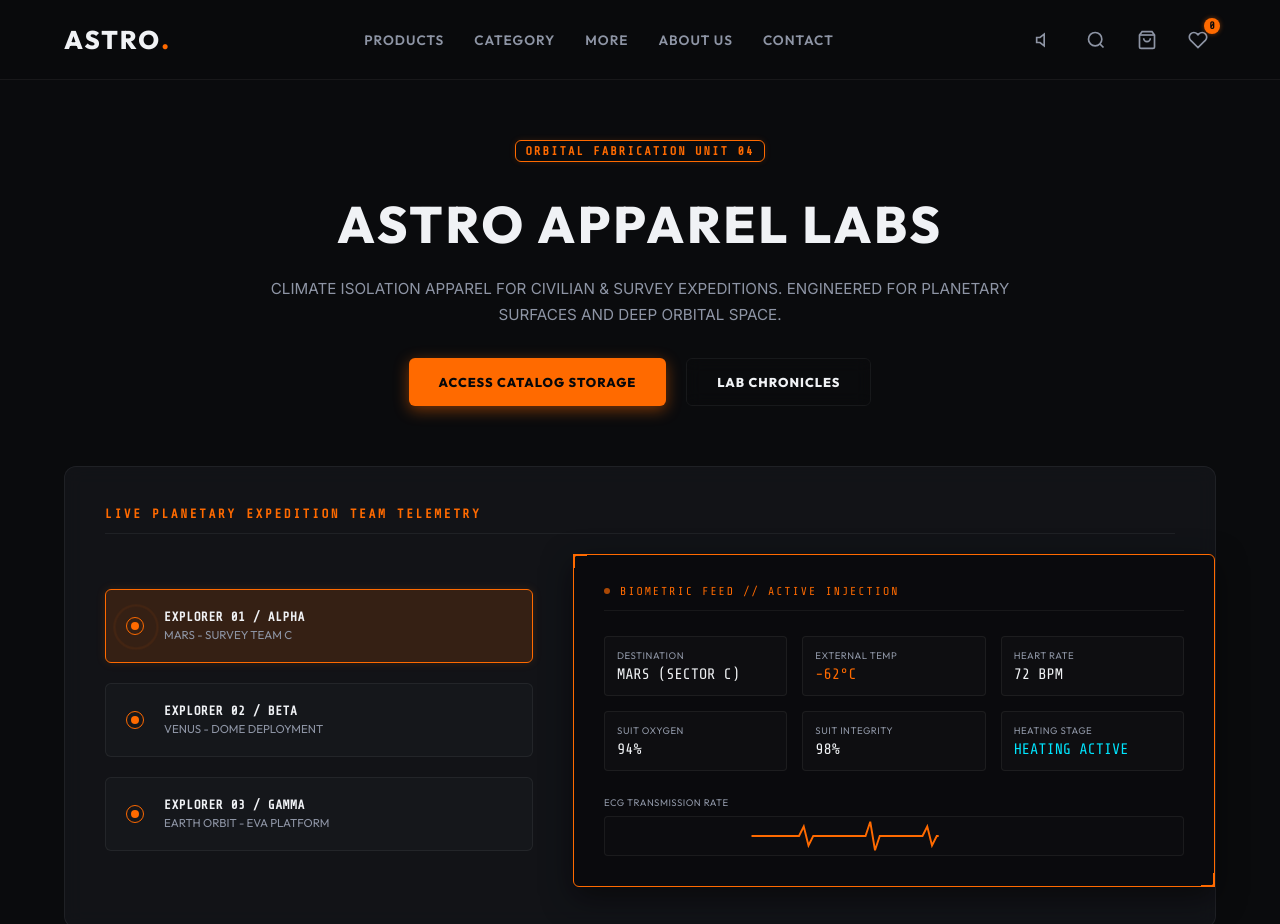
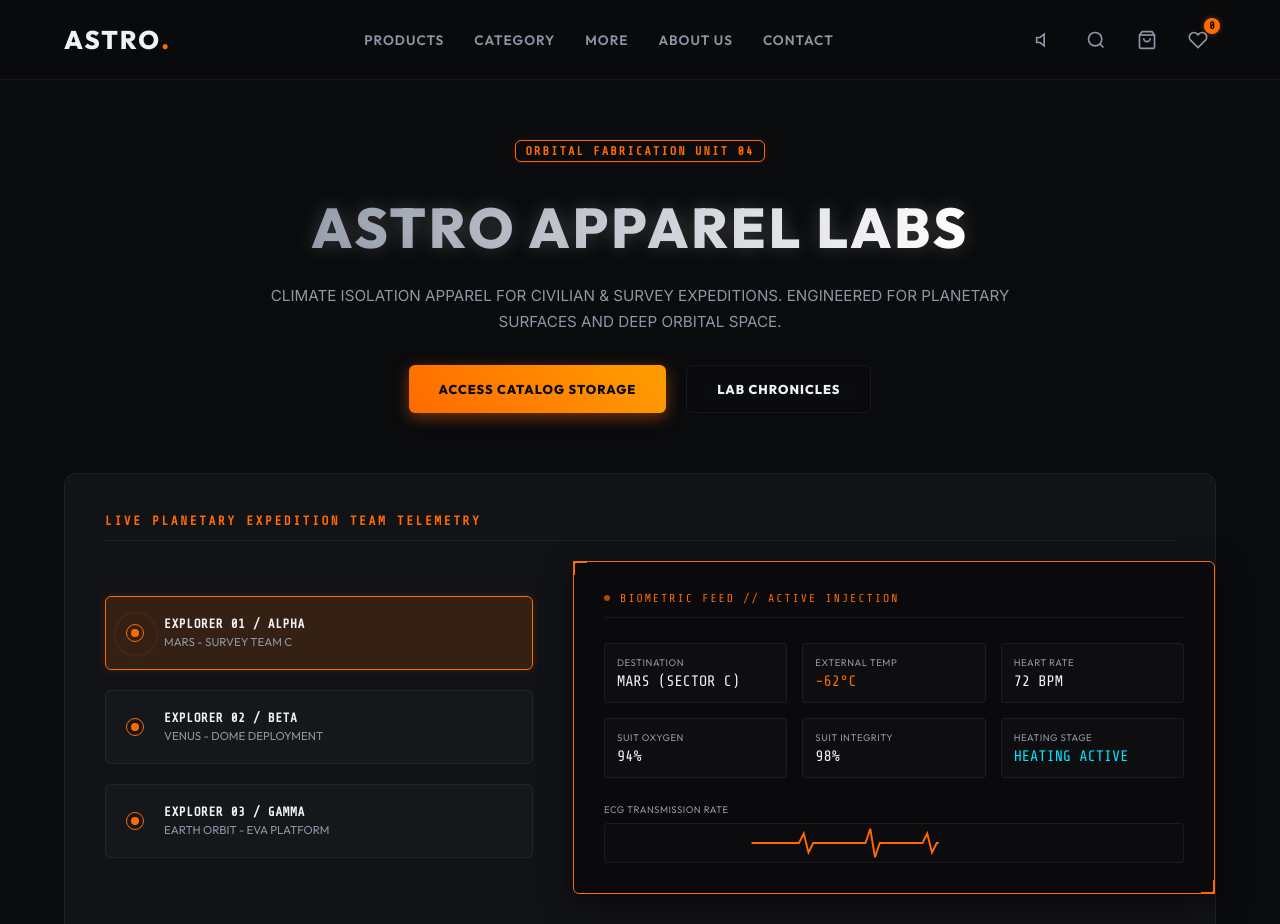
Before and after one commit to Chari24/ASTRO-APPAREL-LABS, a plain HTML site: page index.html in a window 1280 px wide. Shown: the top 924 px of the page. Drawn offline with nearby package versions, Linux system fonts and the light colour scheme.

Commit message:
Add creative futuristic styling effects

```diff
--- a/style.css
+++ b/style.css
@@ -407,11 +407,17 @@ body.weather-blizzard #frost-overlay {
 }
 .brand-hero-header h2 {
   font-family: var(--font-tech);
-  font-size: 3.2rem;
+  font-size: 3.5rem;
   font-weight: 800;
   letter-spacing: 3px;
-  color: var(--text-main);
   margin: 15px 0 20px 0;
+  background: linear-gradient(to right, #fff, var(--text-muted), #fff);
+  background-size: 200% auto;
+  color: transparent;
+  -webkit-background-clip: text;
+  background-clip: text;
+  animation: shineWave 4s linear infinite;
+  text-shadow: 0 0 20px rgba(255, 255, 255, 0.2);
 }
 .brand-hero-header p {
   font-size: 0.95rem;
@@ -434,14 +440,30 @@ body.weather-blizzard #frost-overlay {
   transition: all var(--transition-fast);
 }
 .brand-cta-btn.btn-primary {
-  background: var(--accent);
+  background: linear-gradient(45deg, var(--accent), #ff9a00, var(--accent));
+  background-size: 200% auto;
   color: var(--text-dark);
   border: none;
   box-shadow: 0 4px 15px var(--accent-glow);
+  position: relative;
+  overflow: hidden;
+  z-index: 1;
+}
+.brand-cta-btn.btn-primary::before {
+  content: "";
+  position: absolute;
+  top: 0; left: -100%; width: 100%; height: 100%;
+  background: linear-gradient(90deg, transparent, rgba(255,255,255,0.4), transparent);
+  transition: all 0.5s ease;
+  z-index: -1;
 }
 .brand-cta-btn.btn-primary:hover {
-  transform: translateY(-2px);
-  box-shadow: 0 6px 20px var(--accent-glow);
+  transform: translateY(-3px) scale(1.02);
+  box-shadow: 0 8px 25px var(--accent-glow);
+  background-position: right center;
+}
+.brand-cta-btn.btn-primary:hover::before {
+  left: 100%;
 }
 .brand-cta-btn.btn-secondary {
   background: transparent;
@@ -502,6 +524,8 @@ body.weather-blizzard #frost-overlay {
 .explorer-node-card:hover {
   border-color: var(--accent);
   background: rgba(255, 255, 255, 0.04);
+  transform: translateX(10px);
+  box-shadow: -5px 5px 15px rgba(255, 106, 0, 0.1);
 }
 .explorer-node-card.active {
   border-color: var(--accent);
@@ -3139,3 +3163,13 @@ body.weather-storm #telem-shield { color: #ffaa00; }
     transform: translate(0);
   }
 }
+
+/* Shine wave effect for futuristic glow */
+@keyframes shineWave {
+  0% {
+    background-position: 200% center;
+  }
+  100% {
+    background-position: -200% center;
+  }
+}
```
